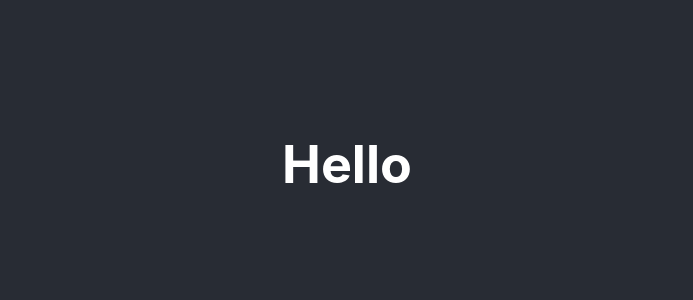
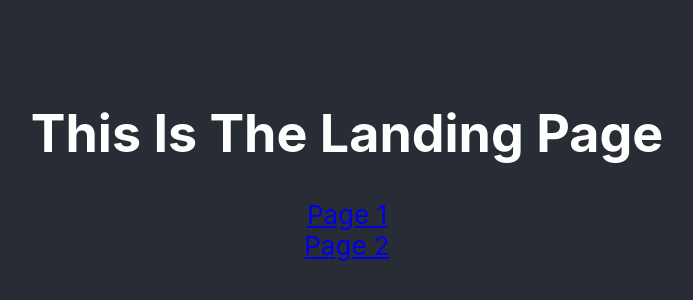
Before and after one commit to noehoro/NextInLine, a React (Create React App) app in the folder FrontEnd/: page / in a window 1280 px wide. Shown: the part 236-536 px from the top of the page, without its empty margins (293-986 px from the left). Built offline with nearby package versions, Linux system fonts and the light colour scheme; the HTML template or start-up script is replaced by a standard one.

Commit message:
routing added

```diff
--- a/FrontEnd/package.json
+++ b/FrontEnd/package.json
@@ -8,6 +8,7 @@
     "@testing-library/user-event": "^12.2.0",
     "react": "^17.0.1",
     "react-dom": "^17.0.1",
+    "react-router-dom": "^5.2.0",
     "react-scripts": "4.0.0",
     "web-vitals": "^0.2.4"
   },
--- a/FrontEnd/src/App.js
+++ b/FrontEnd/src/App.js
@@ -1,12 +1,29 @@
 // import logo from './logo.svg';
 import "./App.css";
+import { BrowserRouter as Router, Switch, Route, Link } from "react-router-dom";
+import { Page1 } from "./components/page1";
+import { Page2 } from "./components/page2";
 
 function App() {
   return (
     <div className="App">
-      <header className="App-header">
-        <h1>Hello </h1>
-      </header>
+      <Router>
+        <div className="App-header">
+          <Switch>
+            <Route exact path="/">
+              <h1>This Is The Landing Page </h1>
+              <Link to="/page1"> Page 1 </Link>
+              <Link to="/page2"> Page 2 </Link>
+            </Route>
+            <Route path="/page1">
+              <Page1 />
+            </Route>
+            <Route path="/page2">
+              <Page2 />
+            </Route>
+          </Switch>
+        </div>
+      </Router>
     </div>
   );
 }
--- /dev/null
+++ b/FrontEnd/src/components/page1.js
@@ -0,0 +1,5 @@
+import React from "react";
+
+export const Page1 = () => {
+  return <div>This is page 1</div>;
+};
--- /dev/null
+++ b/FrontEnd/src/components/page2.js
@@ -0,0 +1,5 @@
+import React from "react";
+
+export const Page2 = () => {
+  return <div>This is page 2</div>;
+};
```
Also changed, not shown: 1 other file (tests, documents, lock files or other folders).
